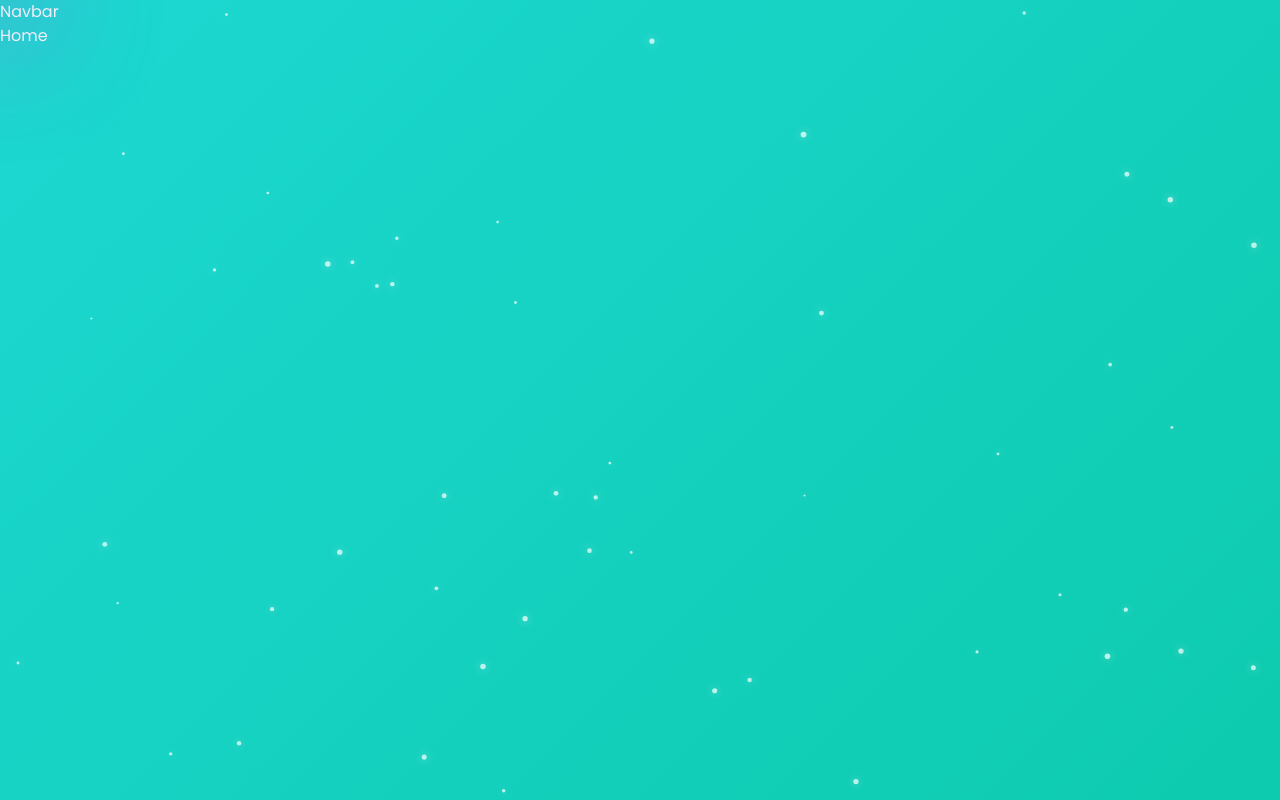
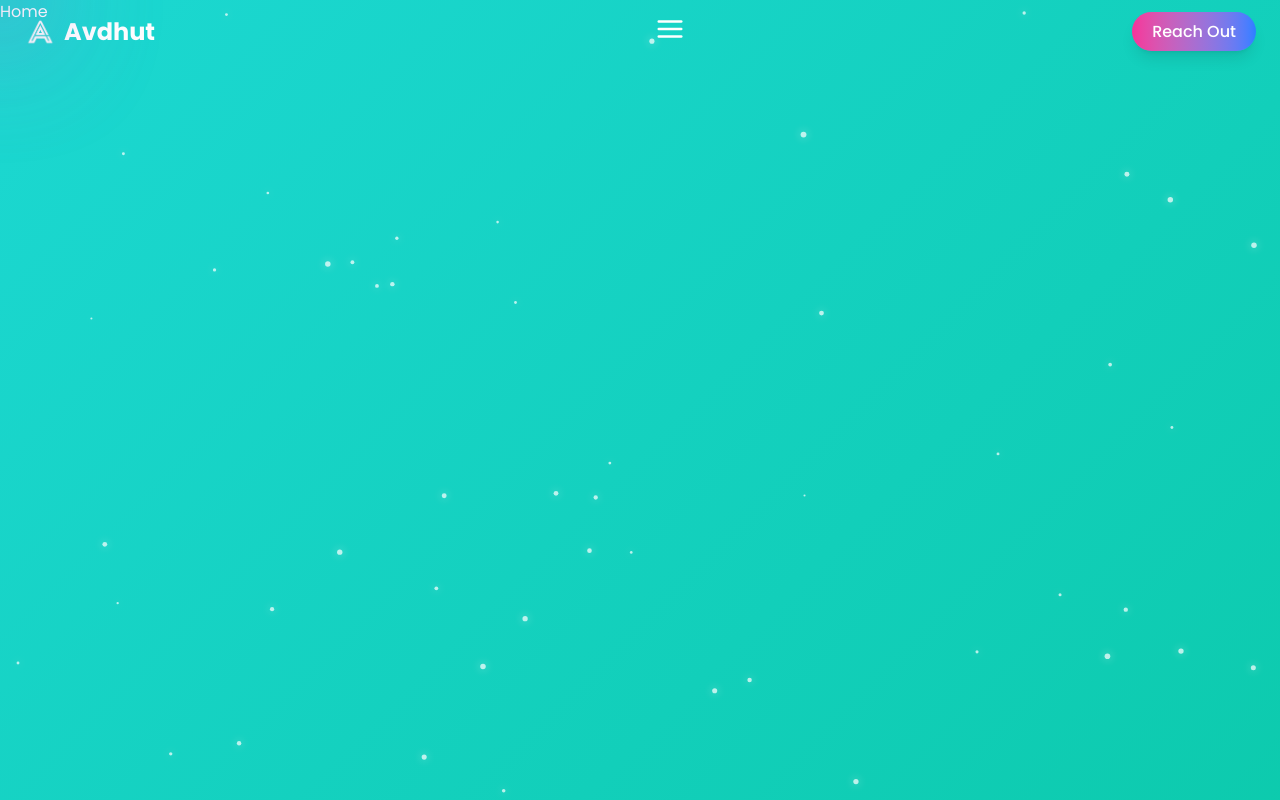
Before and after one commit to 007av/My-Portfolio, a React (Vite) app: page / in a window 1280 px wide. Shown: the top 800 px of the page. Built offline with nearby package versions, Linux system fonts and the light colour scheme.

Commit message:
Add navBar

```diff
--- a/src/components/NavBar.jsx
+++ b/src/components/NavBar.jsx
@@ -1,11 +1,38 @@
-import React from 'react'
+import { useState } from "react";
+import OverLayMenu from "./OverLayMenu";
+import MyLogo from "../assets/MyLogo.png";
+import { FiMenu } from "react-icons/fi";
 
 const NavBar = () => {
+  const [menuOpen, setmenuOpen] = useState(false);
+  const [visible, setVisible] = useState(true);
+
   return (
-    <div>
-      Navbar
-    </div>
-  )
-}
+    <>
+      <nav
+        className={`fixed top-0 left-0 w-full flex items-center justify-between px-6 py-4 z-50 transition-transform duration-300 ${visible ? "translate-y-0" : "-translate-y-full"}`}
+      >
+        <div className=" flex items-center space-x-2">
+          <img src={MyLogo} alt="" className=" w-8 h-8" />
+          <div className=" text-2xl font-bold text-white">Avdhut</div>
+        </div>
 
-export default NavBar
+        <div className=" block lg:absolute lg:left-1/2 lg:transform lg:translate-x-1/2">
+          <button onClick={()=> setmenuOpen(true)}
+            className=" text-3xl text-white focus:outline-none"
+            >
+            <FiMenu />
+          </button>
+        </div>
+
+        <div className=" hidden lg:block">
+          <a href="#contact" className="bg-linear-to-r from-pink-500 to-blue-500 text-white px-5 py-2 rounded-full font-medium shadow-lg hover:opacity-90 transition-opacity duration-300">Reach Out</a>
+        </div>
+      </nav>
+
+      <OverLayMenu isOpen = {menuOpen} onClose ={()=> setmenuOpen(false)}/>
+    </>
+  );
+};
+
+export default NavBar;
--- a/src/components/OverLayMenu.jsx
+++ b/src/components/OverLayMenu.jsx
@@ -1,11 +1,67 @@
-import React from 'react'
+import { motion, AnimatePresence } from "framer-motion";
+import { FiX } from "react-icons/fi";
 
-const OverLayMenu = () => {
+const OverLayMenu = ({ isOpen, onClose }) => {
+
+  const isMobile = typeof window !== "undefined" && window.innerWidth <1024 ;
+  const origin = isMobile ? "95% 8%" : "50% 8%"
+
+
+
+
   return (
-    <div>
+    <AnimatePresence>
+      {isOpen && (
+        <motion.div className=" fixed inset-0 flex items-center justify-center z-50"
+        initial = {{clipPath : `circle(0% at ${origin})`}}
+        animate = {{clipPath: `circle(150% at ${origin})`}}
+        exit={{clipPath: `circle(0% at ${origin})`}}
+        transition={{duration: 0.7, ease:[0.4,0,0.2,1]}}
+        style={{background:"rgba(0,0,0,0.95)"}}
+        >
 
-    </div>
-  )
-}
 
-export default OverLayMenu
+
+
+
+
+          <button onClick={onClose}
+            className=" absolute top-6 right-6 text-3xl text-white"
+            aria-label="close button"
+          >
+            <FiX />
+          </button>
+
+          <ul className=" text-center space-y-6">
+            {[
+              "Home",
+              "About",
+              "Skill",
+              "Projects",
+              "Experiance",
+              "Testimonials",
+              "Contact",
+            ].map((item,index) => (
+              <motion.li
+                key={item}
+                initial={{ opacity: 0, y: 20 }}
+                animate={{ opacity: 1, y: 0 }}
+                transition={{ delay: 0.3 + index * 0.1 }}
+              >
+                <a
+                  href={`#${item.toLowerCase()}`}
+                  onClick={onClose}
+                  className=" text-4xl text-white font-semibold hover:text-pink-400 transition-colors duration-300"
+                >
+                  {item}
+                </a>
+              </motion.li>
+            ))}
+          </ul>
+        </motion.div>
+      )}
+    </AnimatePresence>
+  );
+};
+
+export default OverLayMenu;
```
Also changed, not shown: src/assets/Logo.png (deleted), src/assets/MyLogo.png (added).
